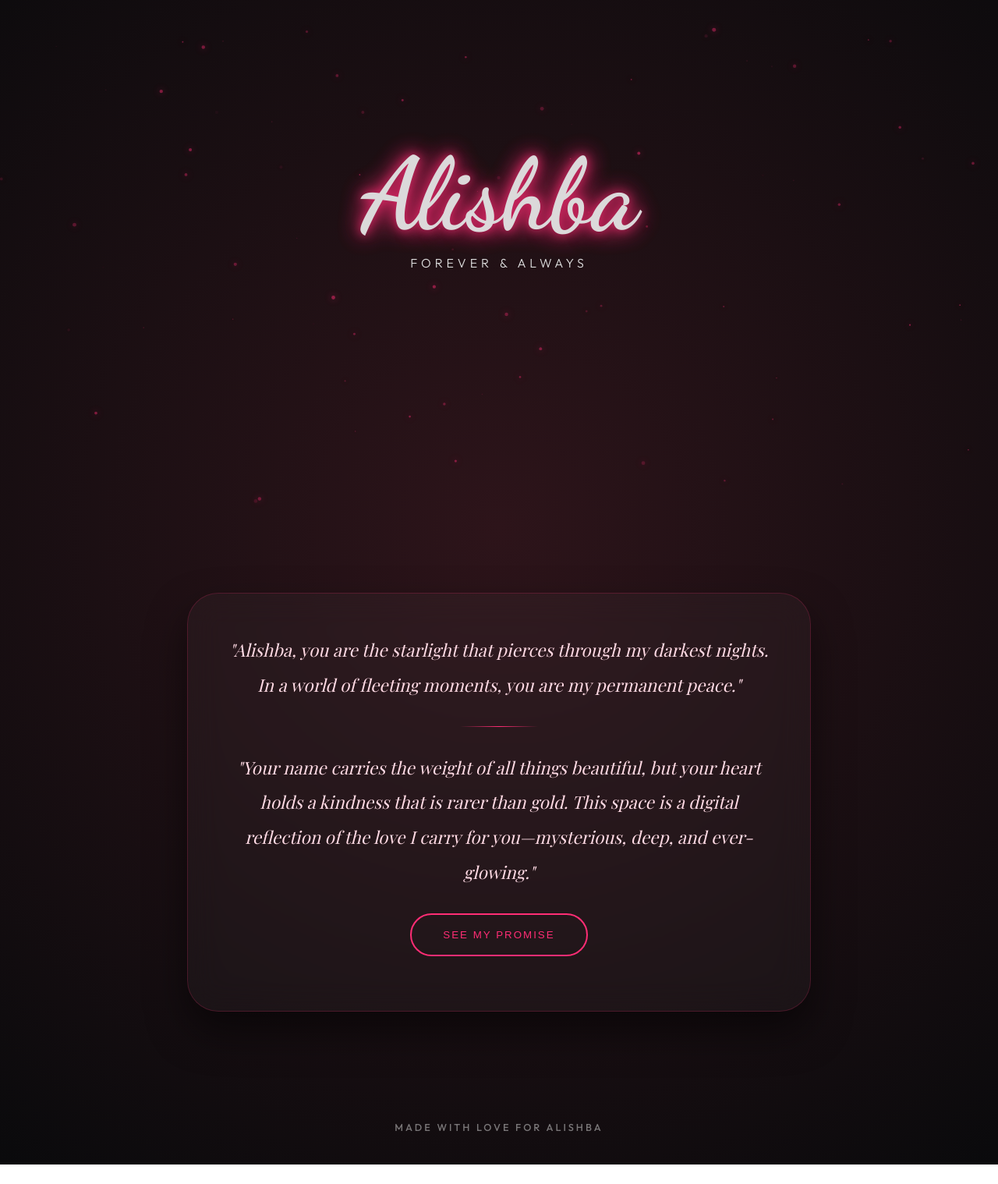
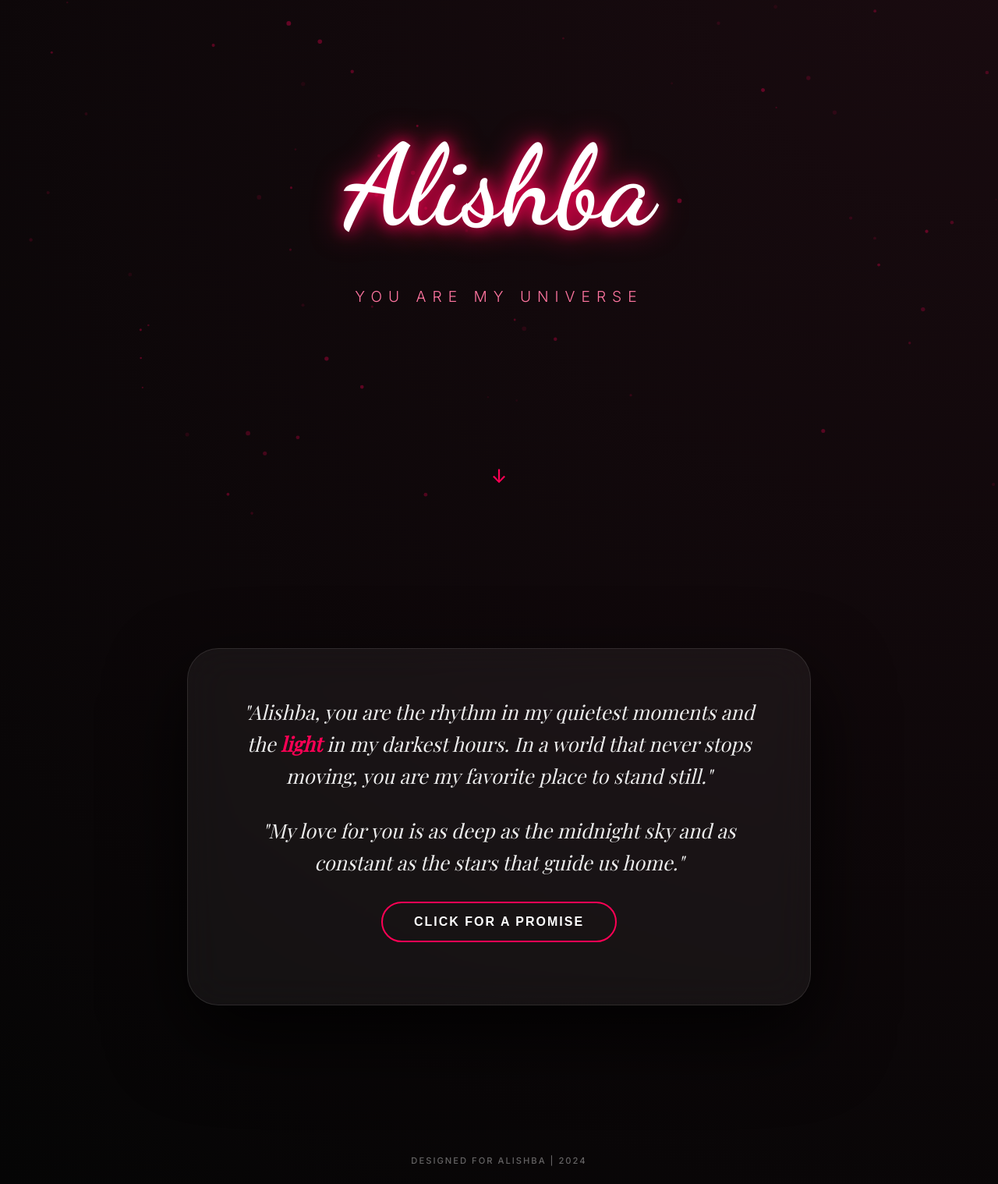
Before and after one commit to aahadzoeb/mylovealishba, a plain HTML site: page index.html in a window 1280 px wide. Shown: the part 140-1658 px from the top of the page at 78% size. Before the commit the page ends 1633 px from the top, so only its background shows below. Drawn offline with nearby package versions, Linux system fonts and the light colour scheme; a web font is replaced by a local one.

Commit message:
Update index.html

```diff
--- a/index.html
+++ b/index.html
@@ -3,212 +3,248 @@
 <head>
     <meta charset="UTF-8">
     <meta name="viewport" content="width=device-width, initial-scale=1.0">
-    <title>Alishba | My Universe</title>
-    <link href="https://fonts.googleapis.com/css2?family=Dancing+Script:wght@700&family=Playfair+Display:ital,wght@0,400;1,700&family=Outfit:wght@300;500&display=swap" rel="stylesheet">
+    <title>Alishba | My Infinite Love</title>
+    <!-- Google Fonts -->
+    <link href="https://fonts.googleapis.com/css2?family=Dancing+Script:wght@700&family=Playfair+Display:ital,wght@0,400;1,700&family=Inter:wght@300;500;700&display=swap" rel="stylesheet">
+
     <style>
         :root {
-            /* Pinkish-Black Color Palette */
-            --bg-dark: #0a0a0c;
-            --deep-rose: #2d141a;
-            --neon-pink: #ff2d75;
-            --soft-glow: rgba(255, 45, 117, 0.3);
-            --text-silver: #e0e0e0;
-            --glass: rgba(255, 255, 255, 0.03);
+            --black: #050505;
+            --pink-black: #1a0b10;
+            --electric-pink: #ff0055;
+            --soft-pink: #ff75a0;
+            --glass: rgba(255, 255, 255, 0.05);
+            --text-main: #f0f0f0;
         }
 
-        * { margin: 0; padding: 0; box-sizing: border-box; }
+        /* --- Advanced Custom Scrollbar --- */
+        ::-webkit-scrollbar {
+            width: 8px;
+        }
+        ::-webkit-scrollbar-track {
+            background: var(--black);
+        }
+        ::-webkit-scrollbar-thumb {
+            background: linear-gradient(var(--black), var(--electric-pink), var(--black));
+            border-radius: 10px;
+            border: 2px solid var(--black);
+        }
+
+        * {
+            margin: 0;
+            padding: 0;
+            box-sizing: border-box;
+            -webkit-tap-highlight-color: transparent;
+        }
+
+        html {
+            scroll-behavior: smooth;
+        }
 
         body {
-            background-color: var(--bg-dark);
-            background: radial-gradient(circle at center, var(--deep-rose) 0%, var(--bg-dark) 100%);
-            color: var(--text-silver);
-            font-family: 'Outfit', sans-serif;
+            background-color: var(--black);
+            background: radial-gradient(circle at top right, var(--pink-black) 0%, var(--black) 100%);
+            color: var(--text-main);
+            font-family: 'Inter', sans-serif;
             overflow-x: hidden;
-            min-height: 100vh;
+            line-height: 1.6;
         }
 
-        /* --- Advanced Background Particles --- */
-        #particle-canvas {
+        /* --- Background Animation --- */
+        #canvas {
             position: fixed;
-            top: 0; left: 0; width: 100%; height: 100%;
+            top: 0; left: 0;
+            width: 100%; height: 100%;
             z-index: 0;
-            pointer-events: none;
+            opacity: 0.6;
         }
 
-        /* --- Hero Section --- */
-        .hero {
-            height: 100vh;
+        /* --- Responsive Layout Containers --- */
+        section {
+            min-height: 100vh;
             display: flex;
+            flex-direction: column;
             justify-content: center;
             align-items: center;
-            flex-direction: column;
+            padding: 20px;
             position: relative;
             z-index: 1;
         }
 
-        .neon-title {
+        /* --- Hero Section --- */
+        .hero-title {
             font-family: 'Dancing Script', cursive;
-            font-size: clamp(4rem, 10vw, 8rem);
+            font-size: clamp(3.5rem, 15vw, 9rem);
             color: #fff;
-            text-shadow:
-                0 0 10px var(--neon-pink),
-                0 0 20px var(--neon-pink),
-                0 0 40px var(--neon-pink);
-            animation: breathe 3s ease-in-out infinite alternate;
+            text-shadow: 0 0 20px var(--electric-pink), 0 0 40px var(--electric-pink);
+            margin-bottom: 10px;
+            text-align: center;
         }
 
-        @keyframes breathe {
-            from { opacity: 0.8; transform: scale(1); }
-            to { opacity: 1; transform: scale(1.02); text-shadow: 0 0 20px var(--neon-pink), 0 0 60px var(--neon-pink); }
+        .hero-subtitle {
+            font-size: clamp(0.8rem, 3vw, 1.2rem);
+            text-transform: uppercase;
+            letter-spacing: 0.5rem;
+            color: var(--soft-pink);
+            font-weight: 300;
+            text-align: center;
         }
 
-        /* --- Glassmorphic Content Card --- */
-        .content-wrapper {
-            padding: 100px 20px;
-            display: flex;
-            justify-content: center;
+        .scroll-indicator {
+            position: absolute;
+            bottom: 30px;
+            animation: bounce 2s infinite;
+            font-size: 1.5rem;
+            color: var(--electric-pink);
         }
 
-        .glass-card {
+        /* --- Romantic Content Card --- */
+        .glass-container {
+            width: 100%;
             max-width: 800px;
-            padding: 50px;
+            padding: clamp(30px, 8vw, 60px);
             background: var(--glass);
-            backdrop-filter: blur(20px);
-            -webkit-backdrop-filter: blur(20px);
-            border: 1px solid rgba(255, 45, 117, 0.2);
+            backdrop-filter: blur(25px);
+            -webkit-backdrop-filter: blur(25px);
             border-radius: 40px;
-            box-shadow: 0 25px 50px rgba(0,0,0,0.5);
+            border: 1px solid rgba(255, 255, 255, 0.1);
+            box-shadow: 0 40px 100px rgba(0,0,0,0.8);
             text-align: center;
-            position: relative;
+            margin: 40px 0;
         }
 
-        .romantic-text {
+        .romantic-para {
             font-family: 'Playfair Display', serif;
-            font-size: 1.4rem;
-            line-height: 2;
+            font-size: clamp(1.1rem, 4vw, 1.6rem);
             font-style: italic;
-            color: #ffdae4;
+            color: #ececec;
+            margin-bottom: 30px;
         }
 
-        .divider {
-            height: 1px;
-            width: 100px;
-            background: linear-gradient(90deg, transparent, var(--neon-pink), transparent);
-            margin: 30px auto;
+        .highlight {
+            color: var(--electric-pink);
+            font-weight: bold;
         }
 
-        /* --- Interactive Button --- */
-        .btn-glow {
-            margin-top: 30px;
-            padding: 18px 40px;
+        /* --- Interactive Elements --- */
+        .btn-fancy {
             background: transparent;
-            color: var(--neon-pink);
-            border: 2px solid var(--neon-pink);
-            border-radius: 100px;
-            font-weight: 500;
+            color: white;
+            border: 2px solid var(--electric-pink);
+            padding: 15px 40px;
+            border-radius: 50px;
+            font-size: 1rem;
+            font-weight: 600;
             text-transform: uppercase;
             letter-spacing: 2px;
             cursor: pointer;
-            transition: 0.5s;
+            transition: all 0.4s ease;
             position: relative;
             overflow: hidden;
         }
 
-        .btn-glow:hover {
-            background: var(--neon-pink);
-            color: #fff;
-            box-shadow: 0 0 30px var(--neon-pink);
+        .btn-fancy:hover {
+            background: var(--electric-pink);
+            box-shadow: 0 0 30px var(--electric-pink);
+            transform: translateY(-5px);
         }
 
-        #hidden-message {
+        .reveal-msg {
             max-height: 0;
             overflow: hidden;
-            transition: max-height 1s ease-out;
+            transition: max-height 0.8s cubic-bezier(0.4, 0, 0.2, 1);
+            color: var(--soft-pink);
+            font-size: 1.2rem;
             margin-top: 20px;
-            color: var(--neon-pink);
-            font-weight: 300;
         }
 
-        /* --- Footer --- */
-        footer {
-            text-align: center;
-            padding: 40px;
-            font-size: 0.8rem;
-            opacity: 0.5;
-            letter-spacing: 3px;
+        /* --- Mobile Optimizations --- */
+        @media (max-width: 600px) {
+            .glass-container {
+                width: 95%;
+                border-radius: 30px;
+            }
+            .hero-subtitle { letter-spacing: 0.2rem; }
         }
 
+        @keyframes bounce {
+            0%, 20%, 50%, 80%, 100% {transform: translateY(0);}
+            40% {transform: translateY(-10px);}
+            60% {transform: translateY(-5px);}
+        }
     </style>
 </head>
 <body>
 
-    <canvas id="particle-canvas"></canvas>
+    <canvas id="canvas"></canvas>
 
-    <section class="hero">
-        <h1 class="neon-title">Alishba</h1>
-        <p style="letter-spacing: 5px; font-weight: 300;">FOREVER & ALWAYS</p>
+    <!-- Section 1: Hero -->
+    <section>
+        <h1 class="hero-title">Alishba</h1>
+        <p class="hero-subtitle">You are my universe</p>
+        <div class="scroll-indicator">↓</div>
     </section>
 
-    <div class="content-wrapper">
-        <div class="glass-card">
-            <div class="romantic-text">
-                "Alishba, you are the starlight that pierces through my darkest nights. In a world of fleeting moments, you are my permanent peace."
-                <div class="divider"></div>
-                "Your name carries the weight of all things beautiful, but your heart holds a kindness that is rarer than gold. This space is a digital reflection of the love I carry for you—mysterious, deep, and ever-glowing."
-            </div>
+    <!-- Section 2: The Heart of the Site -->
+    <section>
+        <div class="glass-container">
+            <p class="romantic-para">
+                "Alishba, you are the rhythm in my quietest moments and the <span class="highlight">light</span> in my darkest hours. In a world that never stops moving, you are my favorite place to stand still."
+            </p>
+            <p class="romantic-para">
+                "My love for you is as deep as the midnight sky and as constant as the stars that guide us home."
+            </p>
 
-            <button class="btn-glow" onclick="toggleMessage()">See My Promise</button>
-            <div id="hidden-message">
-                <p style="font-size: 1.5rem; margin-top: 20px;">I will choose you, every single day, without a doubt. ❤️</p>
+            <button class="btn-fancy" onclick="reveal()">Click for a Promise</button>
+            <div id="msg" class="reveal-msg">
+                I will love you until the stars go cold. ❤️
             </div>
         </div>
-    </div>
+    </section>
 
-    <footer>MADE WITH LOVE FOR ALISHBA</footer>
+    <!-- Footer -->
+    <footer style="padding: 20px; text-align: center; opacity: 0.4; font-size: 0.7rem; letter-spacing: 2px;">
+        DESIGNED FOR ALISHBA | 2024
+    </footer>
 
     <script>
-        // Particle System for Pink Glow
-        const canvas = document.getElementById('particle-canvas');
+        // --- Advanced Fluid Background Particles ---
+        const canvas = document.getElementById('canvas');
         const ctx = canvas.getContext('2d');
         let particles = [];
 
-        function resize() {
+        function initCanvas() {
             canvas.width = window.innerWidth;
             canvas.height = window.innerHeight;
         }
 
-        window.addEventListener('resize', resize);
-        resize();
-
         class Particle {
             constructor() {
-                this.reset();
-            }
-            reset() {
                 this.x = Math.random() * canvas.width;
                 this.y = Math.random() * canvas.height;
-                this.size = Math.random() * 2 + 0.5;
-                this.speedX = Math.random() * 0.5 - 0.25;
-                this.speedY = Math.random() * 0.5 - 0.25;
-                this.opacity = Math.random() * 0.5;
+                this.size = Math.random() * 2 + 1;
+                this.speedY = Math.random() * 0.4 + 0.1;
+                this.opacity = Math.random() * 0.5 + 0.1;
             }
             update() {
-                this.x += this.speedX;
-                this.y += this.speedY;
-                if (this.x > canvas.width || this.x < 0 || this.y > canvas.height || this.y < 0) this.reset();
+                this.y -= this.speedY;
+                if (this.y < 0) {
+                    this.y = canvas.height;
+                    this.x = Math.random() * canvas.width;
+                }
             }
             draw() {
-                ctx.fillStyle = `rgba(255, 45, 117, ${this.opacity})`;
-                ctx.shadowBlur = 10;
-                ctx.shadowColor = '#ff2d75';
+                ctx.fillStyle = `rgba(255, 0, 85, ${this.opacity})`;
                 ctx.beginPath();
                 ctx.arc(this.x, this.y, this.size, 0, Math.PI * 2);
                 ctx.fill();
             }
         }
 
-        function init() {
-            for (let i = 0; i < 100; i++) particles.push(new Particle());
+        function createParticles() {
+            for (let i = 0; i < 80; i++) {
+                particles.push(new Particle());
+            }
         }
 
         function animate() {
@@ -220,12 +256,14 @@
             requestAnimationFrame(animate);
         }
 
-        function toggleMessage() {
-            const msg = document.getElementById('hidden-message');
-            msg.style.maxHeight = msg.style.maxHeight === '200px' ? '0' : '200px';
+        function reveal() {
+            const m = document.getElementById('msg');
+            m.style.maxHeight = "100px";
         }
 
-        init();
+        window.addEventListener('resize', initCanvas);
+        initCanvas();
+        createParticles();
         animate();
     </script>
 </body>
```
